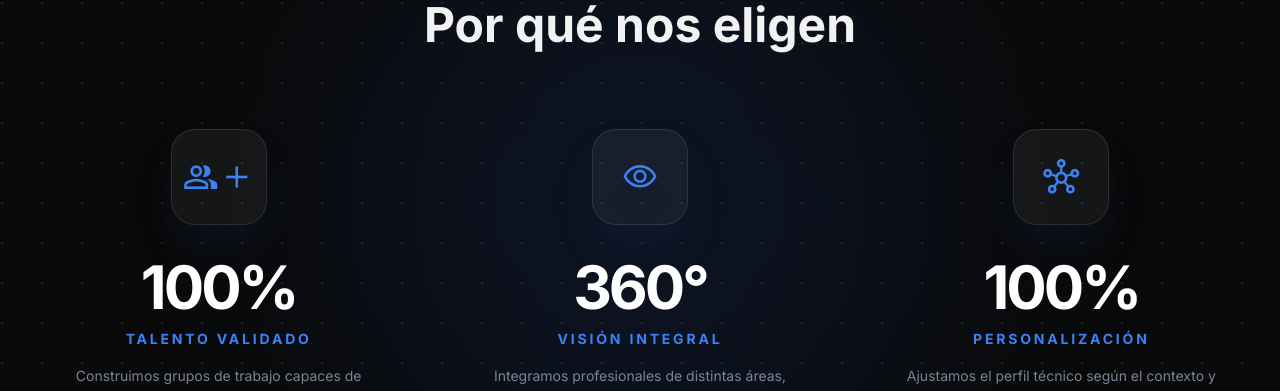
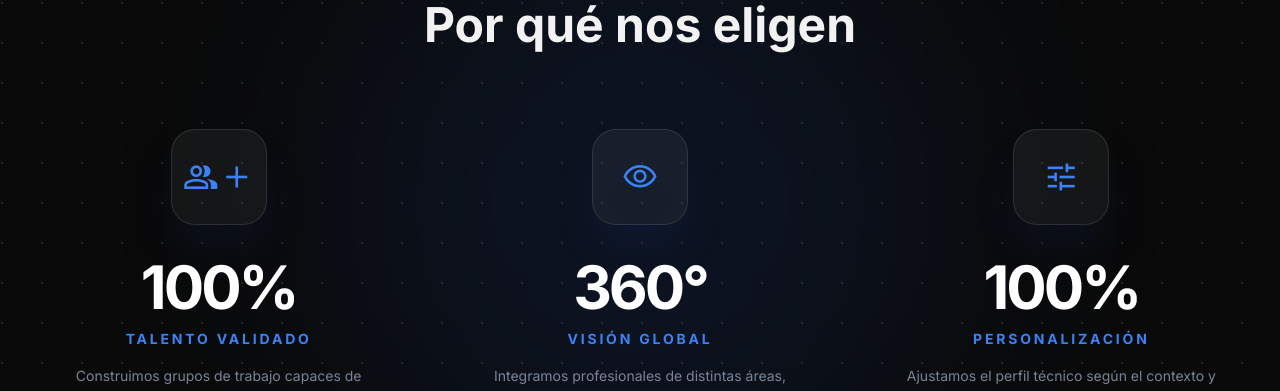
Before and after one commit to asinomas/paginaultima, a React (Vite) app in the folder Pagina_ultima/: page / in a window 1280 px wide. Shown: the part 2015-2406 px from the top of the page. Built offline with nearby package versions, Linux system fonts and the light colour scheme.

Commit message:
Update Stats.tsx

```diff
--- a/Pagina_ultima/src/components/Stats.tsx
+++ b/Pagina_ultima/src/components/Stats.tsx
@@ -12,11 +12,11 @@ const Stats: React.FC = () => {
     {
       icon: 'visibility',
       value: '360°',
-      label: 'Visión Integral',
+      label: 'Visión Global',
       text: 'Integramos profesionales de distintas áreas, entregando un producto robusto, seguro y centrado en el cliente.'
     },
     {
-      icon: 'hub',
+      icon: 'tune',
       value: '100%',
       label: 'Personalización',
       text: 'Ajustamos el perfil técnico según el contexto y objetivos, reduciendos tiempos de onboarding y rotación.'
```
